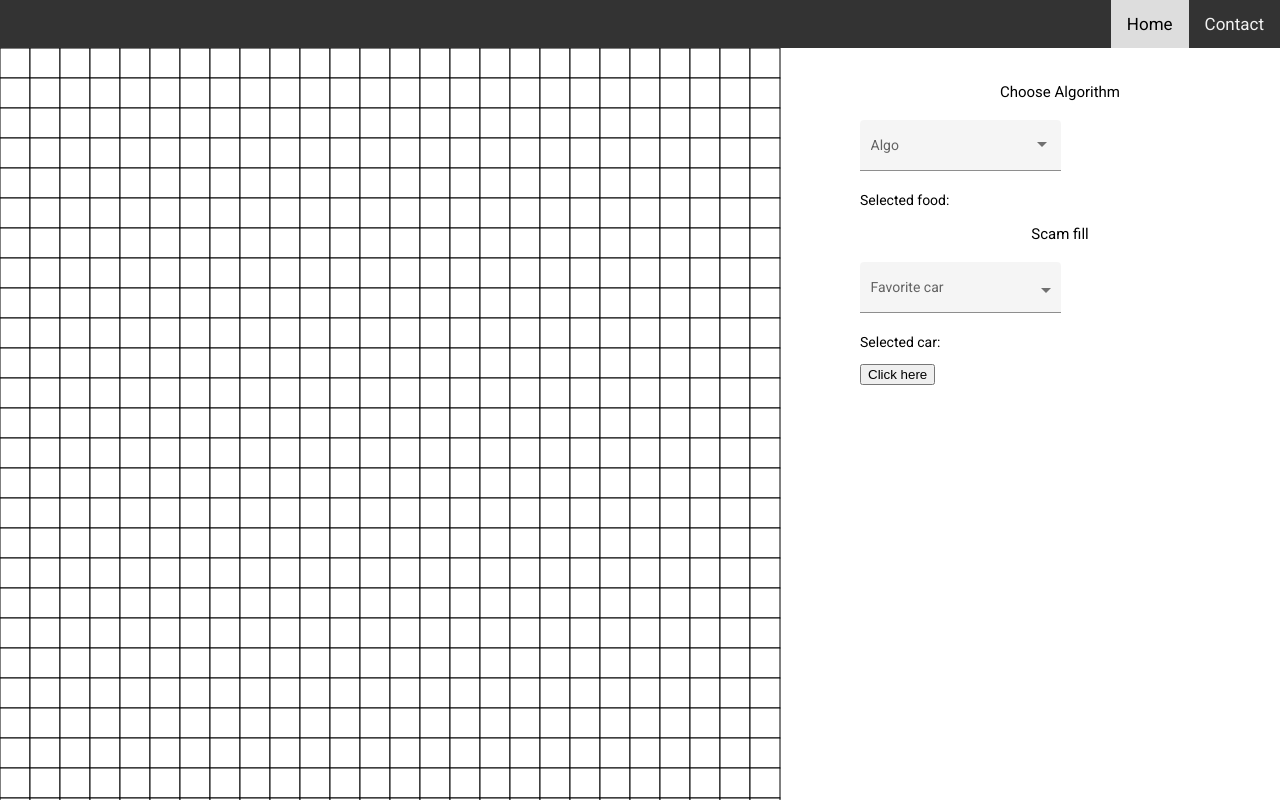
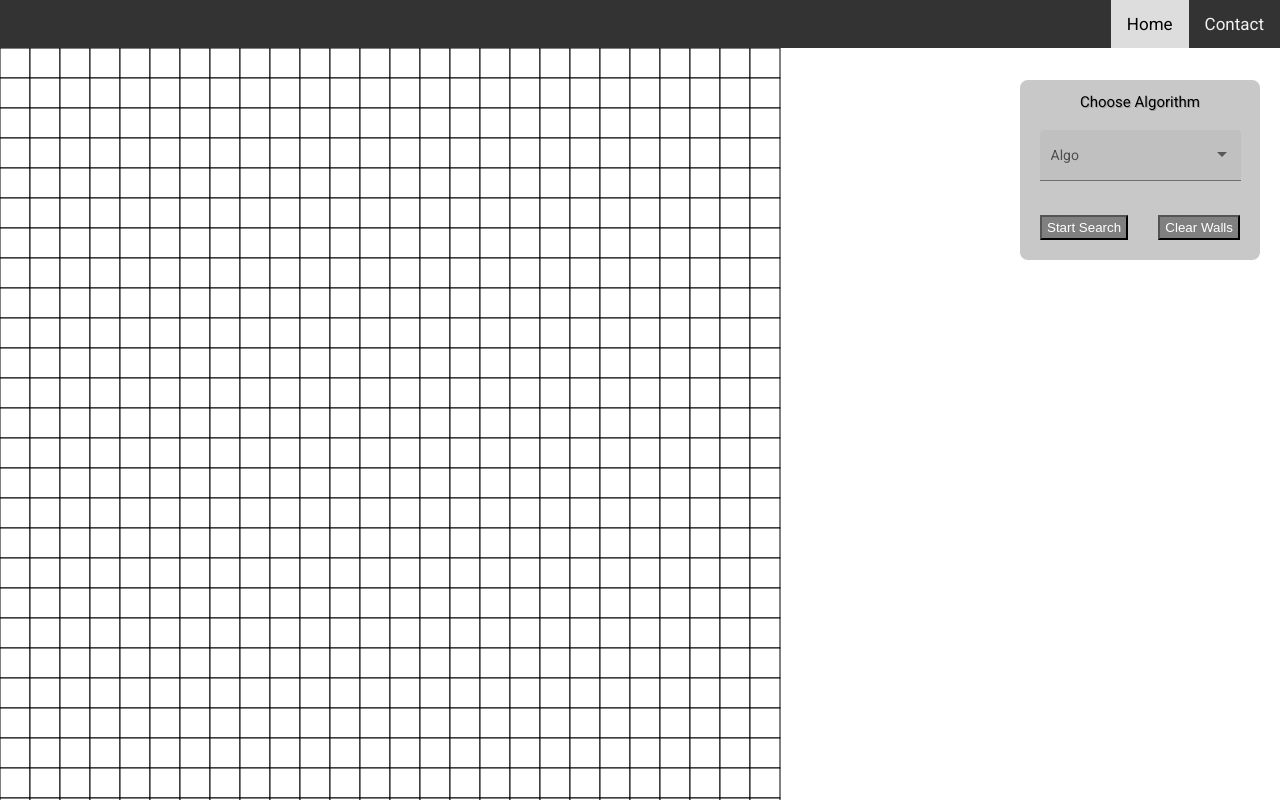
Before and after one commit to avyaktawrat/Microsoft-MicroMARS, an Angular app: page /home in a window 1280 px wide. Shown: the top 800 px of the page. Built offline with nearby package versions, Linux system fonts and the light colour scheme.

Commit message:
menu styling

```diff
--- a/src/app/first-component/first-component.component.css
+++ b/src/app/first-component/first-component.component.css
@@ -18,19 +18,44 @@
     font-size: 0.75em;
   }
 #menu-bar{
-    background-color: rgb(256,256,256);
+    background-color: rgb(200,200,200);
     text-decoration-color: blanchedalmond;
     position: absolute;
     top: 80px;
     right: 20px;
     border-radius: 8px;
-    width: 400px;
+    width: 240px;
+    height: 180px;
+    border-width:  50px;
 }
 form{
     text-emphasis: black;
     display: block;
+
 }
 form h4{
+	text-shadow: 1px 1px rgba(16,16,16,0.2);
+	padding-top: 10px;
     text-align: center;
     color:black;
 }
+form mat-form-field {
+	padding: 0px 20px 0px 20px;
+}
+
+.buttonSearch{
+	background-color: grey;
+	color: white;
+	padding:  3px 5px;
+	position: absolute;
+	left: 20px;
+	bottom: 20px;
+}
+.buttonWall{
+	background-color: grey;
+	color: white;
+	padding:  3px 5px;
+	position: absolute;
+	right: 20px;
+	bottom: 20px;
+}
--- a/src/app/first-component/first-component.component.html
+++ b/src/app/first-component/first-component.component.html
@@ -14,8 +14,7 @@
 		          </mat-option>
 		        </mat-select>
 		      </mat-form-field>
-      <p> Selected food: {{selectedValue}} </p>
-      <h4>Scam fill</h4>
+		    <!--   <h4>Scam fill</h4>
 		      <mat-form-field appearance="fill">
 		        <mat-label>Favorite car</mat-label>
 		        <select matNativeControl [(ngModel)]="selectedCar" name="car">
@@ -24,9 +23,10 @@
 		            {{car.viewValue}}
 		          </option>
 		        </select>
-      </mat-form-field>
-      <p> Selected car: {{selectedCar}} </p>
-      <button (click)="submit( selectedValue )">Click here</button>
+		      </mat-form-field> -->
+		      <button class = "buttonSearch" (click)="Search()">Start Search</button>
+		      <button class = "buttonWall" (click)="clearWall()">Clear Walls</button>
+
 		</form>
 	</div>
 </div>
```
Lines whose indentation alone changed are shown as unchanged.
